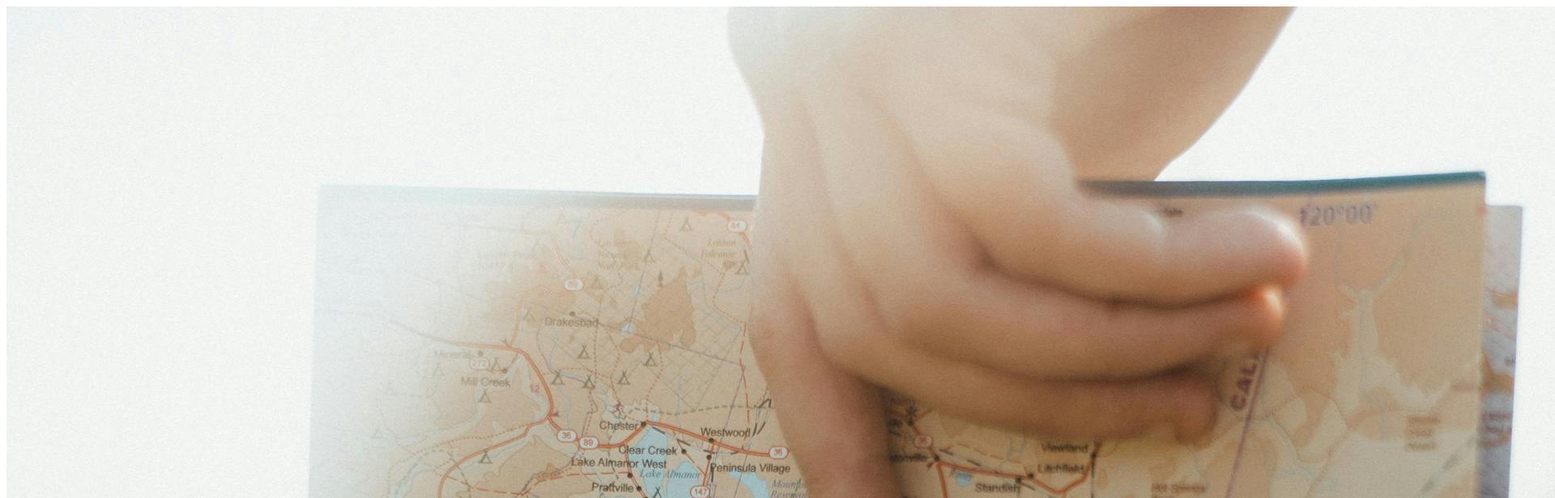
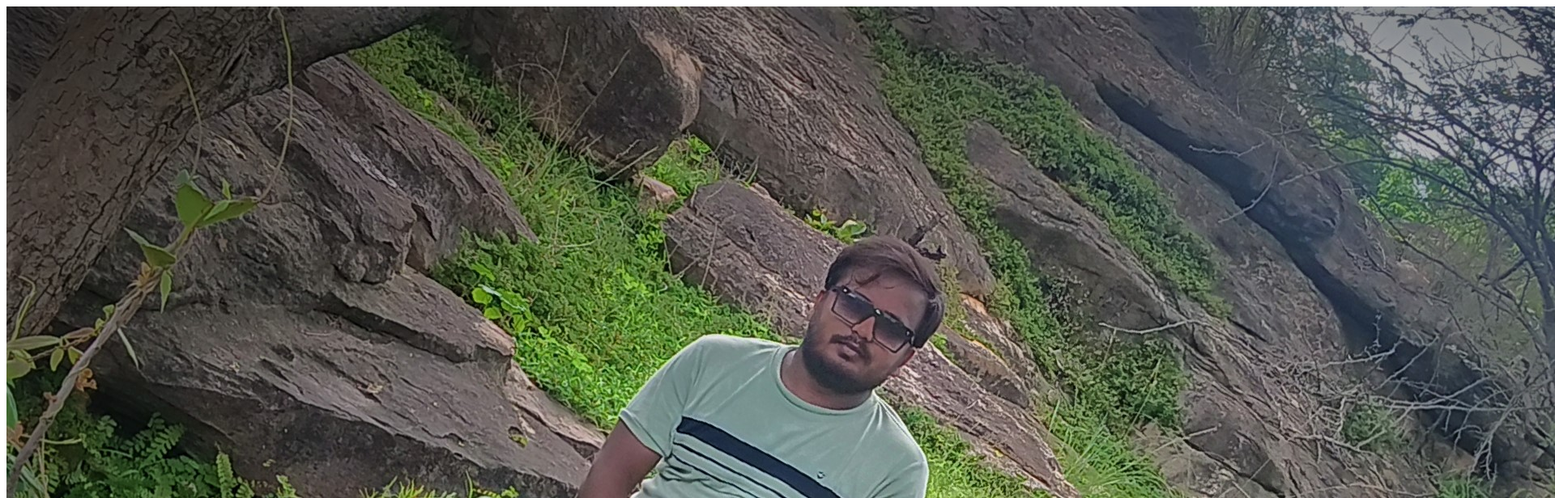
Before and after one commit to abhlshek/basic.html, a plain HTML site: page index.html in a window 1280 px wide. Shown: the top 616 px of the page at 81% size, 1920 px wide, since content can reach past the window. Drawn offline with Linux system fonts and the light colour scheme.

Commit message:
Changed index image

```diff
--- a/index.html
+++ b/index.html
@@ -8,7 +8,7 @@
 </head>
 
 <body>
-    <img src="pics/map.jpg">
+    <img src="pics/index.jpg">
 
 </body>
 
```
Also changed, not shown: pics/index.jpg (renamed from pics/IMG20230730145949 (3).jpg).
